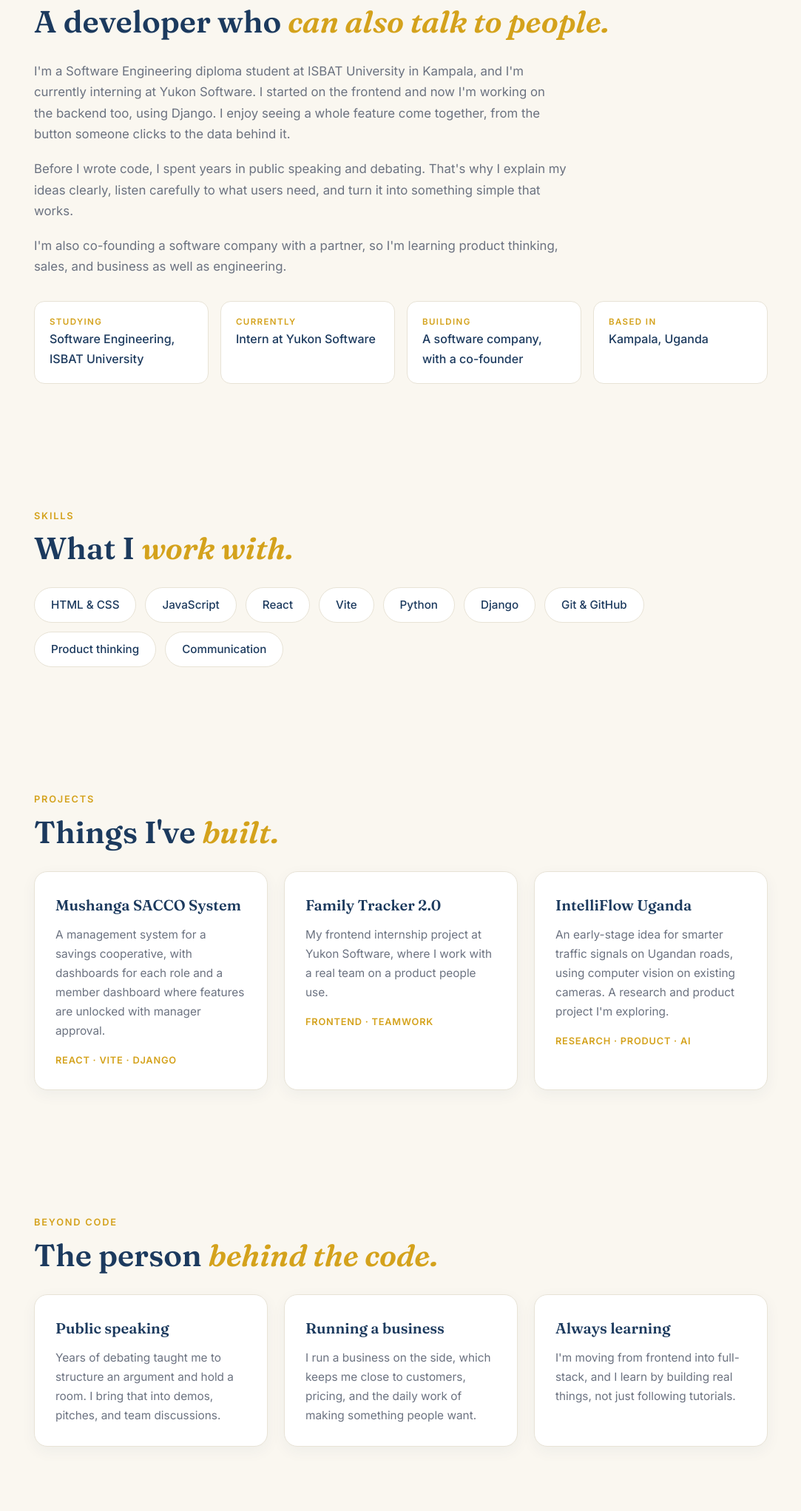
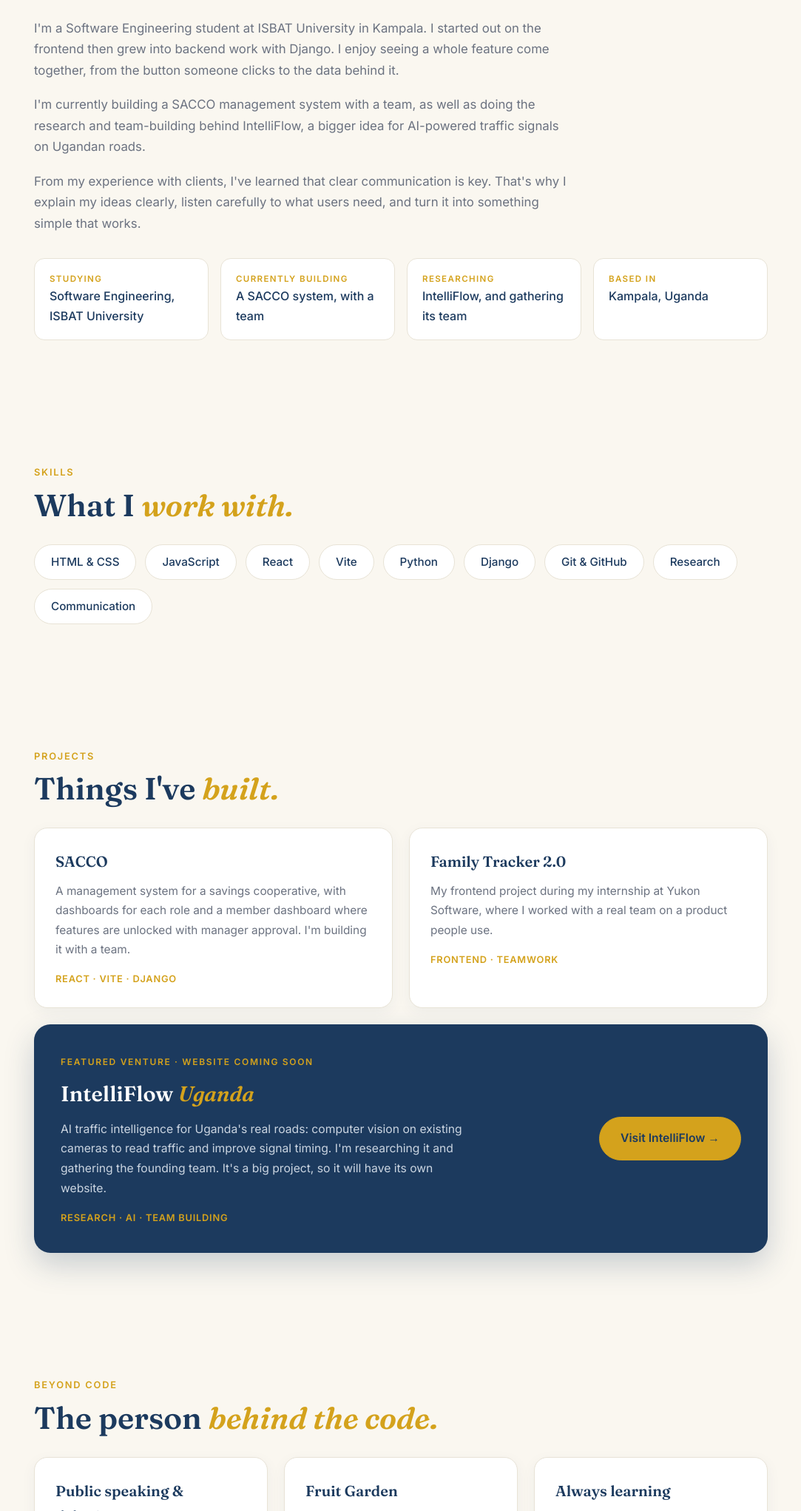
Before and after one commit to HawahNaiga/portfolio2, a plain HTML site: page newindex.html in a window 1280 px wide. Shown: the part 757-2800 px from the top of the page at 74% size, without its empty margins (98-1181 px from the left). Drawn offline with Linux system fonts and the light colour scheme.

Commit message:
Simplify headline and about section

```diff
--- a/newindex.html
+++ b/newindex.html
@@ -3,7 +3,7 @@
 <head>
   <meta charset="UTF-8">
   <meta name="viewport" content="width=device-width, initial-scale=1.0">
-  <meta name="description" content="Naiga Hawah, software developer in Kampala, Uganda. Frontend, Django backend, and building products people use.">
+  <meta name="description" content="Naiga Hawah, software developer in Kampala, Uganda. Building a SACCO system with a team and researching IntelliFlow, AI for African roads.">
   <title>Naiga Hawah | Software Developer</title>
   <link rel="preconnect" href="https://fonts.googleapis.com">
   <link rel="preconnect" href="https://fonts.gstatic.com" crossorigin>
@@ -22,12 +22,13 @@
     * { box-sizing:border-box; margin:0; padding:0; }
     html { scroll-behavior:smooth; }
     body { font-family:var(--sans); background:var(--bg); color:var(--navy); line-height:1.7; }
-    a { color:inherit; }
+    a { color:inherit; font-family:var(--sans); }
+    h1, h2, h3 { font-family:var(--serif); font-weight:600; }
+    em { font-family:var(--serif); font-style:italic; color:var(--gold); }
     .wrap { max-width:1040px; margin:0 auto; padding:0 24px; }
     section { padding:84px 0; }
-    .label { color:var(--gold); font-weight:600; font-size:.8rem; letter-spacing:.14em; text-transform:uppercase; margin-bottom:10px; display:block; }
-    h2 { font-family:var(--serif); font-weight:600; font-size:clamp(1.9rem,4vw,2.6rem); line-height:1.15; margin-bottom:28px; }
-    h2 em, h1 em { color:var(--gold); font-style:italic; }
+    .label { color:var(--gold); font-family:var(--sans); font-weight:600; font-size:.8rem; letter-spacing:.14em; text-transform:uppercase; margin-bottom:10px; display:block; }
+    h2 { font-size:clamp(1.9rem,4vw,2.6rem); line-height:1.15; margin-bottom:28px; }
 
     nav { position:sticky; top:0; z-index:10; background:rgba(250,247,240,.94); backdrop-filter:blur(8px); border-bottom:1px solid var(--line); }
     nav .wrap { display:flex; justify-content:space-between; align-items:center; height:68px; }
@@ -40,10 +41,10 @@
     .hero { padding:80px 0 70px; }
     .hero .wrap { display:flex; gap:56px; align-items:center; justify-content:space-between; flex-wrap:wrap; }
     .hero-text { flex:1 1 400px; }
-    .hero h1 { font-family:var(--serif); font-weight:600; font-size:clamp(2.6rem,6.5vw,4.2rem); line-height:1.08; margin-bottom:24px; }
+    .hero h1 { font-size:clamp(2.6rem,6.5vw,4.2rem); line-height:1.08; margin-bottom:24px; }
     .hero p { color:var(--muted); font-size:1.15rem; max-width:540px; }
     .btns { margin-top:34px; display:flex; gap:14px; flex-wrap:wrap; }
-    .btn { padding:15px 28px; border-radius:999px; text-decoration:none; font-weight:600; font-size:.98rem; border:1.5px solid var(--navy); }
+    .btn { display:inline-block; padding:15px 28px; border-radius:999px; text-decoration:none; font-family:var(--sans); font-weight:600; font-size:.98rem; border:1.5px solid var(--navy); }
     .btn.primary { background:var(--navy); color:#fff; box-shadow:0 8px 20px rgba(28,58,94,.25); }
     .btn.ghost { color:var(--navy); }
 
@@ -52,7 +53,7 @@
     .photo-box img { position:relative; z-index:1; width:100%; height:100%; object-fit:cover; object-position:top; border-radius:150px 150px 20px 20px; background:#e8e3d6; box-shadow:0 20px 50px rgba(28,58,94,.18); display:block; }
     .badge { position:absolute; z-index:2; left:-36px; bottom:-14px; background:#fff; border-radius:14px; padding:14px 20px; box-shadow:0 10px 30px rgba(28,58,94,.15); }
     .badge small { display:block; color:var(--gold); font-weight:600; font-size:.7rem; letter-spacing:.14em; text-transform:uppercase; }
-    .badge strong { font-size:.95rem; }
+    .badge strong { font-family:var(--sans); font-size:.95rem; }
 
     .about p { color:var(--muted); font-size:1.05rem; max-width:720px; margin-bottom:18px; }
     .facts { display:grid; grid-template-columns:repeat(auto-fit,minmax(210px,1fr)); gap:16px; margin-top:32px; }
@@ -64,9 +65,18 @@
 
     .grid { display:grid; grid-template-columns:repeat(auto-fit,minmax(270px,1fr)); gap:22px; }
     .card { background:var(--card); border:1px solid var(--line); border-radius:18px; padding:28px; box-shadow:0 6px 20px rgba(28,58,94,.05); }
-    .card h3 { font-family:var(--serif); font-weight:600; font-size:1.25rem; margin-bottom:10px; }
+    .card h3 { font-size:1.25rem; margin-bottom:10px; }
     .card p { color:var(--muted); font-size:.96rem; }
     .stack { margin-top:16px; color:var(--gold); font-weight:600; font-size:.8rem; letter-spacing:.06em; text-transform:uppercase; }
+
+    .featured { margin-top:22px; display:flex; gap:32px; align-items:center; justify-content:space-between; flex-wrap:wrap; background:var(--navy); color:#fff; border-radius:22px; padding:36px; box-shadow:0 16px 40px rgba(28,58,94,.22); }
+    .featured .info { flex:1 1 380px; }
+    .featured .tag { color:var(--gold); font-weight:600; font-size:.75rem; letter-spacing:.14em; text-transform:uppercase; }
+    .featured h3 { font-size:1.8rem; margin:6px 0 10px; color:#fff; }
+    .featured h3 em { color:var(--gold); }
+    .featured p { color:#cbd5e1; font-size:.98rem; max-width:560px; }
+    .featured .stack { color:var(--gold); }
+    .featured .btn { background:var(--gold); border-color:var(--gold); color:var(--navy); }
 
     .contact { text-align:center; }
     .contact p { color:var(--muted); max-width:520px; margin:0 auto; }
@@ -79,6 +89,7 @@
       .photo-box { width:260px; height:330px; }
       .photo-box::before { right:-14px; }
       .badge { left:-10px; }
+      .featured { padding:28px; }
     }
   </style>
 </head>
@@ -100,7 +111,7 @@
 <header class="hero" id="top">
   <div class="wrap">
     <div class="hero-text">
-      <h1>Software developer <em>building for real people.</em></h1>
+      <h1>Software developer <em>who listens first.</em></h1>
       <p>I'm Naiga Hawah, a software developer in Kampala. I build clean, useful web products from the interface people see to the backend that powers it.</p>
       <div class="btns">
         <a href="#projects" class="btn primary">See my work</a>
@@ -117,14 +128,14 @@
 <section id="about" class="about">
   <div class="wrap">
     <span class="label">About</span>
-    <h2>A developer who <em>can also talk to people.</em></h2>
-    <p>I'm a Software Engineering diploma student at ISBAT University in Kampala, and I'm currently interning at Yukon Software. I started on the frontend and now I'm working on the backend too, using Django. I enjoy seeing a whole feature come together, from the button someone clicks to the data behind it.</p>
-    <p>Before I wrote code, I spent years in public speaking and debating. That's why I explain my ideas clearly, listen carefully to what users need, and turn it into something simple that works.</p>
-    <p>I'm also co-founding a software company with a partner, so I'm learning product thinking, sales, and business as well as engineering.</p>
+    <h2>Between the client <em>and the code.</em></h2>
+    <p>I'm a Software Engineering student at ISBAT University in Kampala. I started out on the frontend  then grew into backend work with Django. I enjoy seeing a whole feature come together, from the button someone clicks to the data behind it.</p>
+    <p>I'm currently building a SACCO management system with a team, as well as doing the research and team-building behind IntelliFlow, a bigger idea for AI-powered traffic signals on Ugandan roads.</p>
+    <p>From my experience with clients, I've learned that clear communication is key. That's why I explain my ideas clearly, listen carefully to what users need, and turn it into something simple that works.</p>
     <div class="facts">
       <div class="fact"><small>Studying</small>Software Engineering, ISBAT University</div>
-      <div class="fact"><small>Currently</small>Intern at Yukon Software</div>
-      <div class="fact"><small>Building</small>A software company, with a co-founder</div>
+      <div class="fact"><small>Currently building</small>A SACCO system, with a team</div>
+      <div class="fact"><small>Researching</small>IntelliFlow, and gathering its team</div>
       <div class="fact"><small>Based in</small>Kampala, Uganda</div>
     </div>
   </div>
@@ -142,7 +153,7 @@
       <li>Python</li>
       <li>Django</li>
       <li>Git &amp; GitHub</li>
-      <li>Product thinking</li>
+      <li>Research</li>
       <li>Communication</li>
     </ul>
   </div>
@@ -154,20 +165,26 @@
     <h2>Things I've <em>built.</em></h2>
     <div class="grid">
       <div class="card">
-        <h3>Mushanga SACCO System</h3>
-        <p>A management system for a savings cooperative, with dashboards for each role and a member dashboard where features are unlocked with manager approval.</p>
+        <h3>SACCO</h3>
+        <p>A management system for a savings cooperative, with dashboards for each role and a member dashboard where features are unlocked with manager approval. I'm building it with a team.</p>
         <div class="stack">React · Vite · Django</div>
       </div>
       <div class="card">
         <h3>Family Tracker 2.0</h3>
-        <p>My frontend internship project at Yukon Software, where I work with a real team on a product people use.</p>
+        <p>My frontend project during my internship at Yukon Software, where I worked with a real team on a product people use.</p>
         <div class="stack">Frontend · Teamwork</div>
       </div>
-      <div class="card">
-        <h3>IntelliFlow Uganda</h3>
-        <p>An early-stage idea for smarter traffic signals on Ugandan roads, using computer vision on existing cameras. A research and product project I'm exploring.</p>
-        <div class="stack">Research · Product · AI</div>
+    </div>
+
+    <div class="featured">
+      <div class="info">
+        <span class="tag">Featured venture · Website coming soon</span>
+        <h3>IntelliFlow <em>Uganda</em></h3>
+        <p>AI traffic intelligence for Uganda's real roads: computer vision on existing cameras to read traffic and improve signal timing. I'm researching it and gathering the founding team. It's a big project, so it will have its own website.</p>
+        <div class="stack">Research · AI · Team building</div>
       </div>
+      <!-- Replace the # below with your IntelliFlow website address when it's ready -->
+      <a href="#" class="btn" target="_blank" rel="noopener">Visit IntelliFlow →</a>
     </div>
   </div>
 </section>
@@ -178,12 +195,12 @@
     <h2>The person <em>behind the code.</em></h2>
     <div class="grid">
       <div class="card">
-        <h3>Public speaking</h3>
+        <h3>Public speaking &amp; debating</h3>
         <p>Years of debating taught me to structure an argument and hold a room. I bring that into demos, pitches, and team discussions.</p>
       </div>
       <div class="card">
-        <h3>Running a business</h3>
-        <p>I run a business on the side, which keeps me close to customers, pricing, and the daily work of making something people want.</p>
+        <h3>Fruit Garden</h3>
+        <p>My fresh juice business, which keeps me close to customers, pricing, and the daily work of making something people want.</p>
       </div>
       <div class="card">
         <h3>Always learning</h3>
```
